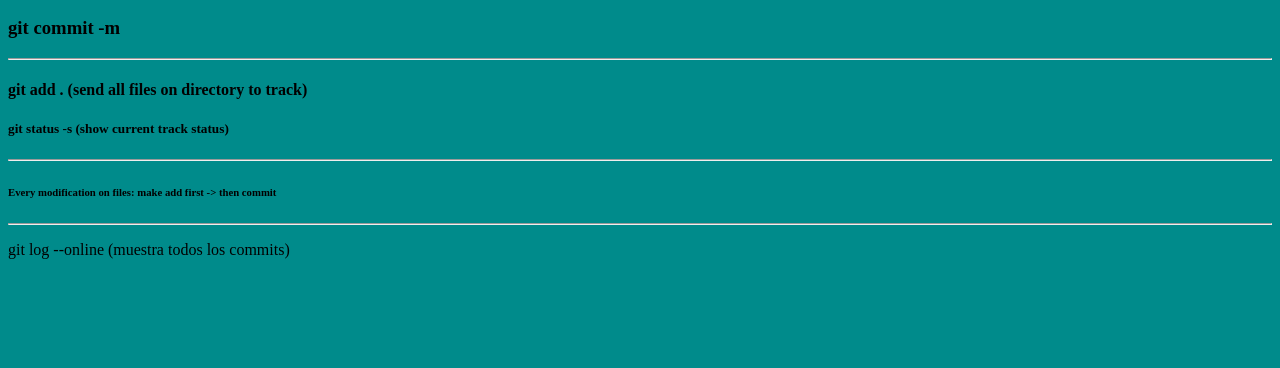
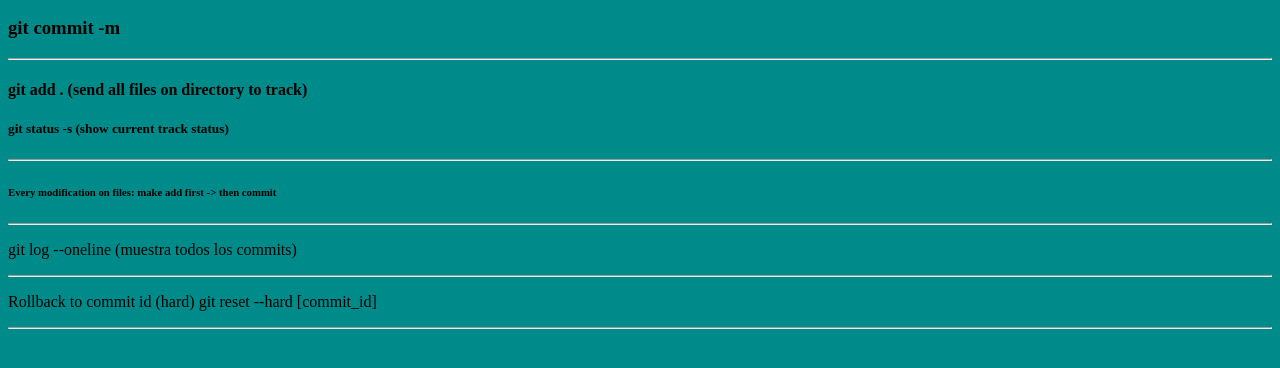
Before and after one commit to smarkov09/git-starter, a plain HTML site: page index.html in a window 1280 px wide. Shown: the part 110-478 px from the top of the page. Drawn offline with Linux system fonts and the light colour scheme.

Commit message:
instrucciones de rollback hard

```diff
--- a/index.html
+++ b/index.html
@@ -18,7 +18,10 @@
     <hr>
     <h6>Every modification on files: make add first -> then commit</h6>
     <hr>
-    <p>git log --online (muestra todos los commits)</p>
+    <p>git log --oneline (muestra todos los commits)</p>
+    <hr>
+    <p>Rollback to commit id (hard) git reset --hard [commit_id]</p>
+    <hr>
 
 </body>
 </html>
```
